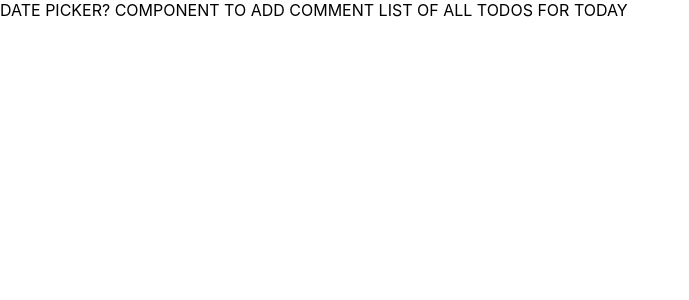
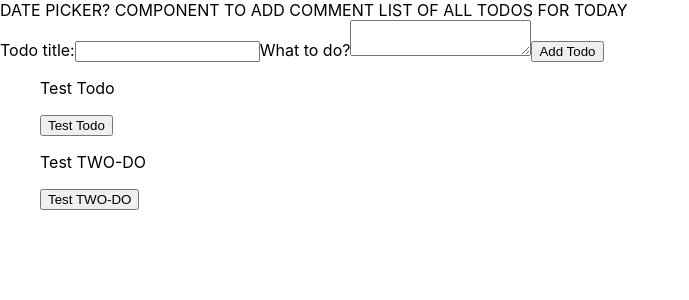
Before and after one commit to JackStockwell/ts-todos, a React (Create React App) app in the folder client/: page / in a window 1280 px wide. Shown: the top 300 px of the page, without its empty margins (0-689 px from the left). Built offline with nearby package versions, Linux system fonts and the light colour scheme.

Commit message:
started work on adding todo

```diff
--- a/client/src/App.tsx
+++ b/client/src/App.tsx
@@ -1,4 +1,5 @@
 import React from "react";
+import TodoList from "./components/TodoList";
 
 function App() {
 
@@ -8,7 +9,7 @@ function App() {
       DATE PICKER?
       COMPONENT TO ADD COMMENT
       LIST OF ALL TODOS FOR TODAY
-
+      <TodoList />
     </div>
   );
 }
--- /dev/null
+++ b/client/src/components/TodoList.tsx
@@ -0,0 +1,83 @@
+import React, { useState } from 'react'
+
+interface todo {
+    id: number;
+    title: string;
+    text: string;
+    completed: boolean;
+}
+
+
+const TodoList = () => {
+
+    const todoState: todo[] = [
+        {id: 1, title: "Test", text: "Test Todo", completed: false},
+        {id: 2, title: "TWO", text: "Test TWO-DO", completed: true}
+    ]
+
+    const [todos, setTodos] = useState<todo[]>(todoState)
+
+    const handleToggle = (id: number) => {
+        todos.map((todo) => {
+            if (todo.id === id) {
+                return { ...todo, completed: !todo.completed }
+            }
+            return todo;
+        })
+    }
+
+    const handleOnSubmit = (e: any) => {
+        e.preventDefault();
+        const form = e.target;
+        const formData = new FormData(form)
+        const value = Array.from(formData.entries())
+        console.log(value)
+        // Save values to new object.
+
+    }
+
+    return (
+        <div>
+            <div>
+                <form className='form-wrap' id='text' onSubmit={handleOnSubmit}>
+                    <label>
+                        Todo title:
+                        <input type='text'></input>
+                    </label>
+                    <label>
+                        What to do?
+                        <textarea
+                            name='text'
+                            form='text'
+
+                        >
+
+                        </textarea>
+                        <button type="submit">Add Todo</button>
+                    </label>
+                </form>
+            </div>
+            <div>
+                <ul>
+                    {todos.map((todo) => (
+                        <div
+                            key={todo.id}
+                        >
+                            <p>
+                                {todo.text}
+                            </p>
+                            <button
+                                onClick={() => handleToggle(todo.id)}
+                                className={todo.completed ? "todo-comp-btn" : "todo-incomp-btn"}
+                            >
+                                {todo.text}
+                            </button>
+                        </div>
+                    ))}
+                </ul>
+            </div>
+        </div>
+    )
+}
+
+export default TodoList
```
Also changed, not shown: client/src/components/Comment.tsx (added, +12 -0 lines), client/src/utils/GlobalState.tsx (+6 -11 lines), package.json (added, +8 -0 lines), 2 other files (tests, documents, lock files or other folders).
